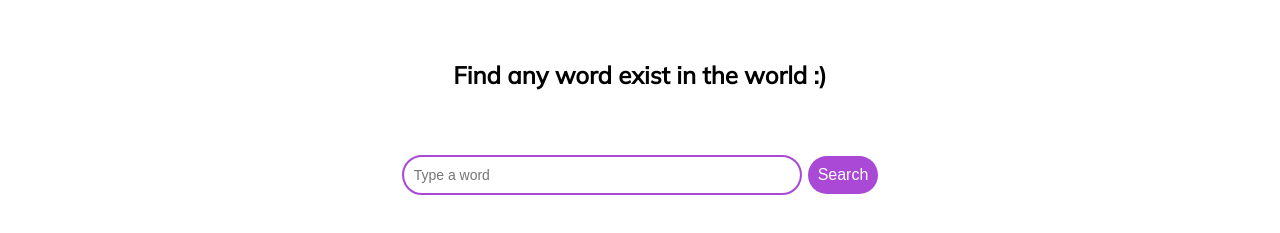
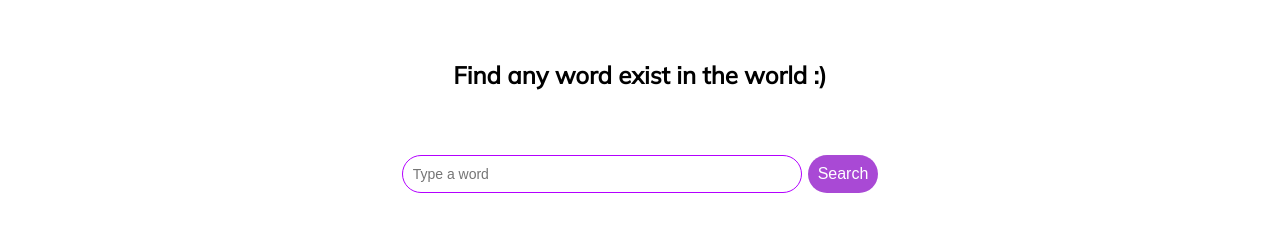
Before and after one commit to waheedchitapure/dictionary-app, a plain HTML site: page index.html in a window 1280 px wide. In both pictures the pointer is over the input "Type a word". Shown: the part 71-304 px from the top of the page. Drawn offline with Linux system fonts and the light colour scheme.

Commit message:
update_3.2.1

```diff
--- a/CSS/style.css
+++ b/CSS/style.css
@@ -58,15 +58,20 @@ input{
     font-size: 14px;
    min-width: 400px;
    outline:none;
-
    border-radius: 32px;
-    border: 2px solid #a949d5;
+    border: 3px solid #b675d5;
     margin-right: 6px;
 
 }
 
+input:hover{
+
+    border: 1px solid #b300ff;
+
+
+}
+
 button{
-
     color: #fff;
     background: #941ccbcc;
     cursor: pointer;
@@ -81,11 +86,12 @@ button:hover{
     color: #fff;
     background: #a761c4cc;
     cursor: pointer;
-    border: none;
+
     height: 100%;
     font-size: 16px;
     padding: 10px 10px;
     border-radius: 32px;
+    border: 1px solid #a761c4cc;
 }
 
 
```
